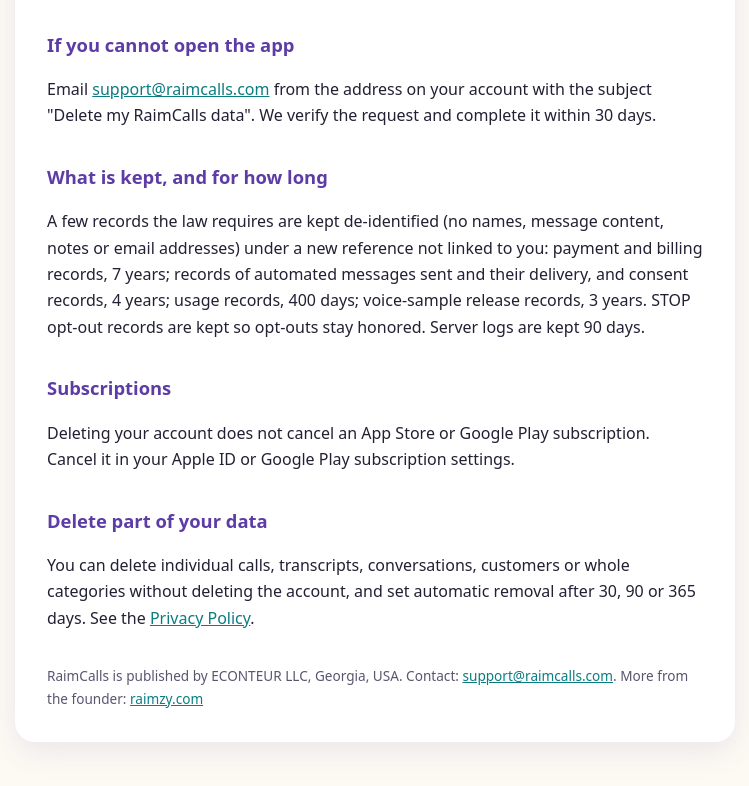
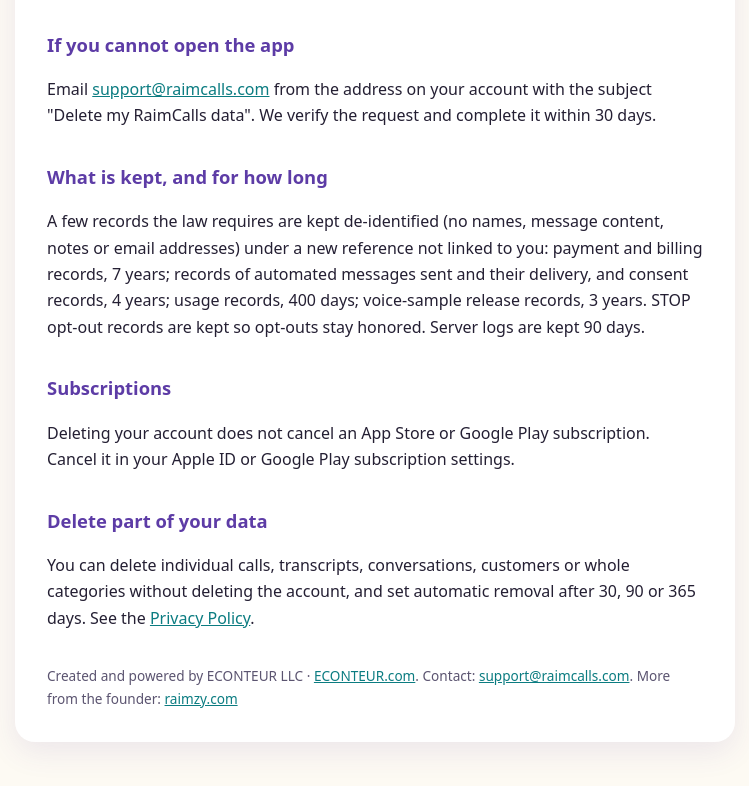
Before and after one commit to eniggie/econteur-apps, a plain HTML site: page raimcalls/delete-data.html in a window 1280 px wide. Shown: the part 510-1296 px from the top of the page, without its empty margins (265-1014 px from the left). Drawn offline with Linux system fonts and the light colour scheme.

Commit message:
RaimCalls pages: footer credit "Created and powered by ECONTEUR LLC · ECONTEUR.com"
Owner instruction 2026-11-11. Keeps the support@raimcalls.com contact and the
raimzy.com line.

Co-Authored-By: Claude Opus 5.5 <noreply@anthropic.com>

```diff
--- a/raimcalls/delete-data.html
+++ b/raimcalls/delete-data.html
@@ -30,5 +30,5 @@
 <h2>Delete part of your data</h2>
 <p>You can delete individual calls, transcripts, conversations, customers or whole categories without deleting the account, and set automatic removal after 30, 90 or 365 days. See the <a href="privacy.html">Privacy Policy</a>.</p>
 
-<footer>RaimCalls is published by ECONTEUR LLC, Georgia, USA. Contact: <a href="mailto:support@raimcalls.com">support@raimcalls.com</a>. More from the founder: <a href="https://raimzy.com/">raimzy.com</a></footer>
+<footer>Created and powered by ECONTEUR LLC · <a href="https://econteur.com/">ECONTEUR.com</a>. Contact: <a href="mailto:support@raimcalls.com">support@raimcalls.com</a>. More from the founder: <a href="https://raimzy.com/">raimzy.com</a></footer>
 </div></main></body></html>
```
Also changed, not shown: raimcalls/privacy.html (+1 -1 lines), raimcalls/support.html (+1 -1 lines), raimcalls/terms.html (+1 -1 lines).
